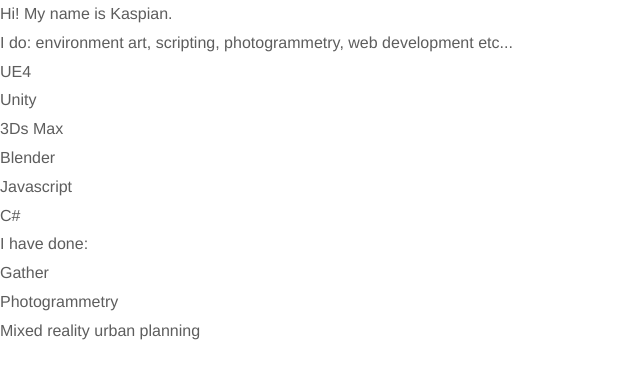
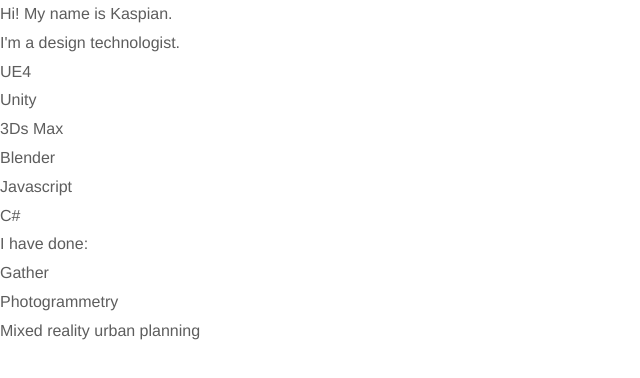
Before and after one commit to kar-re/kar-re.github.io, a plain HTML site: page index.html in a window 1280 px wide. Shown: the whole page, without its empty margins (0-640 px from the left). Drawn offline with Linux system fonts and the light colour scheme.

Commit message:
Update 2019-04-28T11:23:57.138Z

```diff
--- a/index.html
+++ b/index.html
@@ -1 +1 @@
-<!DOCTYPE html><html lang="en-US"><head><title></title><meta charset="UTF-8"><meta http-equiv="X-UA-Compatible" content="IE=edge"><meta name="viewport" content="width=device-width,initial-scale=1"><link rel="stylesheet" href="style.css"></head><body><div class="container_top"><h1>Hi! My name is Kaspian.</h1><p>I do: environment art, scripting, photogrammetry, web development etc...</p></div><div class="container_tech"><ul><li>UE4</li><li>Unity</li><li>3Ds Max</li><li>Blender</li><li>Javascript</li><li>C#</li></ul></div><div class="container_work"><h2>I have done:</h2><div class="work_gather"><p>Gather</p></div><div class="work_photogrammetry"><p>Photogrammetry</p></div><div class="work_urban"><p>Mixed reality urban planning</p></div></div><script src="bundle.js"></script></body></html>
+<!DOCTYPE html><html lang="en-US"><head><title></title><meta charset="UTF-8"><meta http-equiv="X-UA-Compatible" content="IE=edge"><meta name="viewport" content="width=device-width,initial-scale=1"><link rel="stylesheet" href="style.css"></head><body><div class="container_top"><h1>Hi! My name is Kaspian.</h1><p>I'm a design technologist.</p></div><div class="container_tech"><ul><li>UE4</li><li>Unity</li><li>3Ds Max</li><li>Blender</li><li>Javascript</li><li>C#</li></ul></div><div class="container_work"><h2>I have done:</h2><div class="work_gather"><p>Gather</p></div><div class="work_photogrammetry"><p>Photogrammetry</p></div><div class="work_urban"><p>Mixed reality urban planning</p></div></div><script src="bundle.js"></script></body></html>
```
